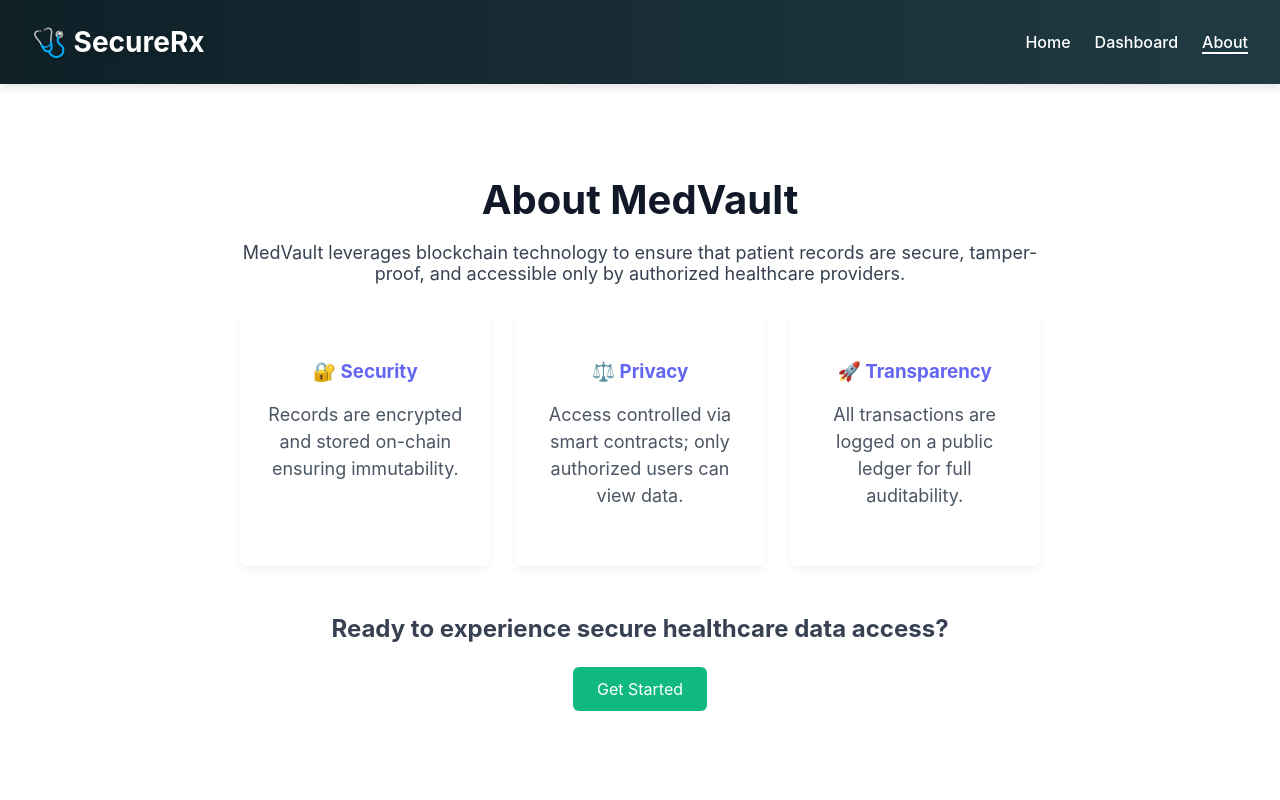
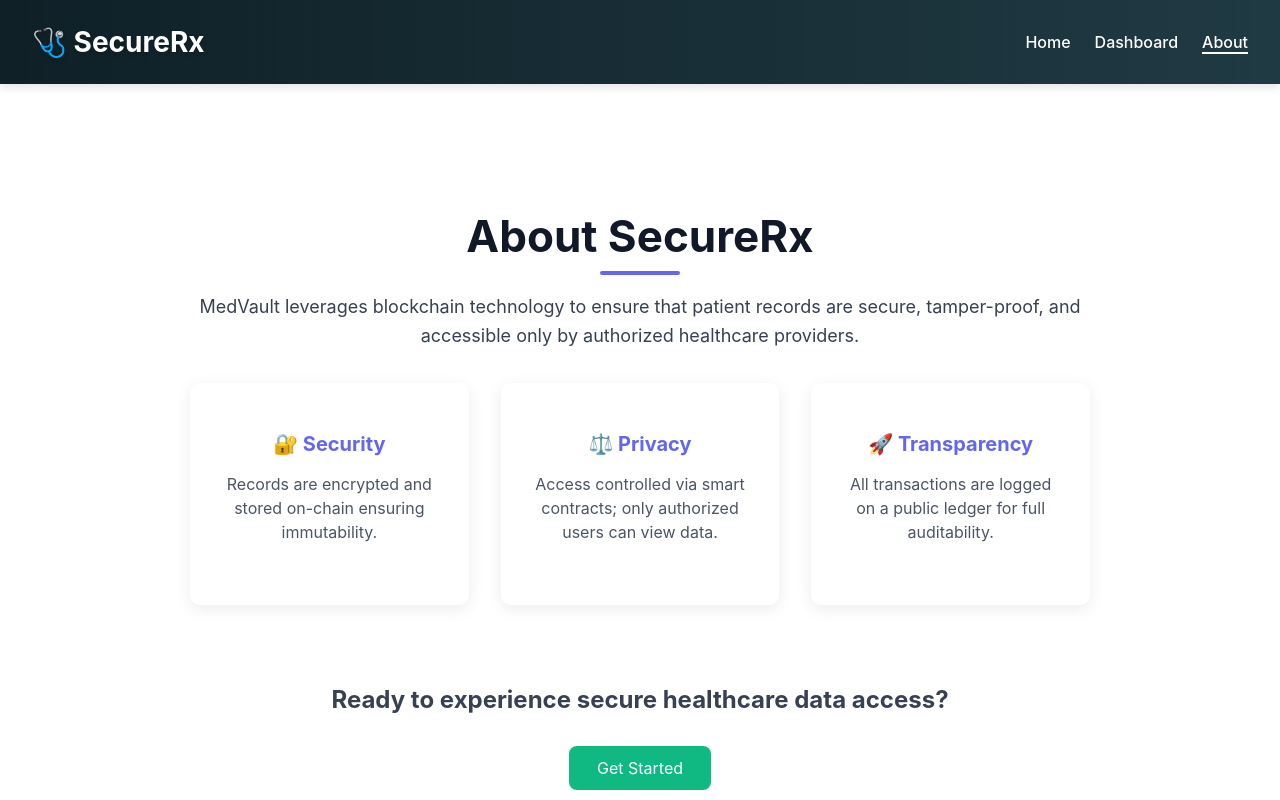
Before and after one commit to kshitij7704/SecureRx, a React (Create React App) app: page /about in a window 1280 px wide. Shown: the top 800 px of the page. Built offline with nearby package versions, Linux system fonts and the light colour scheme.

Commit message:
Deployed site

```diff
--- a/src/components/About.js
+++ b/src/components/About.js
@@ -4,7 +4,7 @@ import '../css/About.css';
 
 const About = () => (
   <div className="about-container">
-    <h1>About MedVault</h1>
+    <h1>About SecureRx</h1>
     <p>
       MedVault leverages blockchain technology to ensure that patient records are
       secure, tamper-proof, and accessible only by authorized healthcare providers.
--- a/src/css/About.css
+++ b/src/css/About.css
@@ -1,69 +1,96 @@
 .about-container {
-    height: calc(75vh - 0px);
-    max-width: 800px;
-    margin: 3rem auto;
-    padding: 1rem;
+  max-width: 900px;
+  margin: 4rem auto;
+  padding: 2rem;
   text-align: center;
+  background: rgba(255, 255, 255, 0.8);
+  border-radius: 12px;
+  backdrop-filter: blur(8px);
 }
+
 .about-container h1 {
-    font-size: 2.5rem;
+  font-size: 2.75rem;
   margin-bottom: 1rem;
   color: #111827;
+  position: relative;
 }
+.about-container h1::after {
+  content: "";
+  display: block;
+  width: 80px;
+  height: 4px;
+  margin: 0.5rem auto 0;
+  background: #6366f1;
+  border-radius: 2px;
+}
+
 .about-container p {
   font-size: 1.125rem;
   margin-bottom: 2rem;
   color: #374151;
+  line-height: 1.6;
 }
+
 .features-grid {
   display: grid;
-    grid-template-columns: 1fr;
-    gap: 1.5rem;
+  grid-template-columns: repeat(auto-fit, minmax(240px, 1fr));
+  gap: 2rem;
+  margin-bottom: 3rem;
 }
-  @media (min-width: 640px) {
-    .features-grid {
-      grid-template-columns: repeat(3, 1fr);
-    }
-  }
+
 .feature-card {
-    background: #ffffff;
-    padding: 1.5rem;
-    border-radius: 8px;
-    box-shadow: 0 4px 8px rgba(0,0,0,0.05);
-    transition: transform 0.2s;
+  background: rgba(255, 255, 255, 0.6);
+  border-radius: 10px;
+  padding: 1.75rem;
+  box-shadow: 0 4px 16px rgba(0, 0, 0, 0.08);
+  transition: transform 0.3s ease, box-shadow 0.3s ease;
 }
 .feature-card:hover {
-    transform: translateY(-4px);
+  transform: translateY(-6px);
+  box-shadow: 0 8px 24px rgba(0, 0, 0, 0.12);
 }
 .feature-card h3 {
+  font-size: 1.25rem;
   margin-bottom: 0.75rem;
   color: #6366f1;
 }
 .feature-card p {
+  font-size: 1rem;
   color: #4b5563;
-  }
-  .get-started-section {
-    margin-top: 3rem;
-    text-align: center;
+  line-height: 1.5;
 }
 
+.get-started-section {
+  margin-top: 2rem;
+}
 .get-started-section h2 {
   font-size: 1.5rem;
-    margin-bottom: 1rem;
+  margin-bottom: 0.75rem;
   color: #374151;
 }
-
 .get-started-button {
-    background-color: #10b981;
-    color: white;
-    padding: 0.75rem 1.5rem;
+  display: inline-block;
+  background: #10b981;
+  color: #ffffff;
+  padding: 0.75rem 1.75rem;
   font-size: 1rem;
+  border-radius: 8px;
   text-decoration: none;
-    border-radius: 6px;
-    transition: background-color 0.3s ease, transform 0.2s ease;
+  transition: background 0.3s ease, transform 0.2s ease;
+}
+.get-started-button:hover {
+  background: #059669;
+  transform: translateY(-2px);
 }
 
-  .get-started-button:hover {
-    background-color: #059669;
-    transform: translateY(-2px);
+@media (max-width: 480px) {
+  .about-container {
+    padding: 1.5rem;
   }
+  .about-container h1 {
+    font-size: 2rem;
+  }
+  .about-container p {
+    font-size: 1rem;
+  }
+}
--- a/src/css/LandingPage.css
+++ b/src/css/LandingPage.css
@@ -43,12 +43,10 @@
   cursor: pointer;
   transition: background 0.2s, transform 0.1s, border-color 0.2s;
 }
-
 .landing-button.primary:hover {
   background: #059669;
   transform: translateY(-2px);
 }
-
 .landing-button.primary:focus {
   outline: none;
   border-color: #059669;
@@ -69,10 +67,12 @@
 }
 
 .features-grid {
-  display: grid;
-  grid-template-columns: repeat(auto-fit, minmax(220px, 1fr));
-  gap: 2rem;
-  margin-top: 2rem;
+  display: grid !important;
+  grid-template-columns: repeat(3, 1fr) !important;
+  grid-template-rows: repeat(2, auto) !important;
+  gap: 2rem !important;
+  margin-top: 2rem !important;
+  justify-items: stretch;
 }
 
 .feature-card {
@@ -83,18 +83,15 @@
   backdrop-filter: blur(10px);
   transition: transform 0.2s, box-shadow 0.2s;
 }
-
 .feature-card:hover {
   transform: translateY(-4px);
   box-shadow: 0 8px 16px rgba(0, 0, 0, 0.1);
 }
-
 .feature-card h4 {
   font-size: 1.25rem;
   margin-bottom: 0.75rem;
   color: #6366f1;
 }
-
 .feature-card p {
   font-size: 1rem;
   line-height: 1.5;
@@ -112,13 +109,12 @@
   transition: background 0.2s, transform 0.1s;
   margin-top: 2rem;
 }
-
 .landing-button.secondary:hover {
   background: linear-gradient(90deg, #4b5563, #6b7280);
   transform: translateY(-2px);
 }
 
-@media (max-width: 640px) {
+@media (max-width: 480px) {
   .landing-title {
     font-size: 2.25rem;
   }
@@ -130,7 +126,4 @@
     width: 100%;
     padding: 0.75rem;
   }
-  .features-section {
-    padding: 2rem 1rem;
-  }
 }
```
Also changed, not shown: output/about.png, 1 other file (tests, documents, lock files or other folders). Lines whose indentation alone changed are shown as unchanged.
